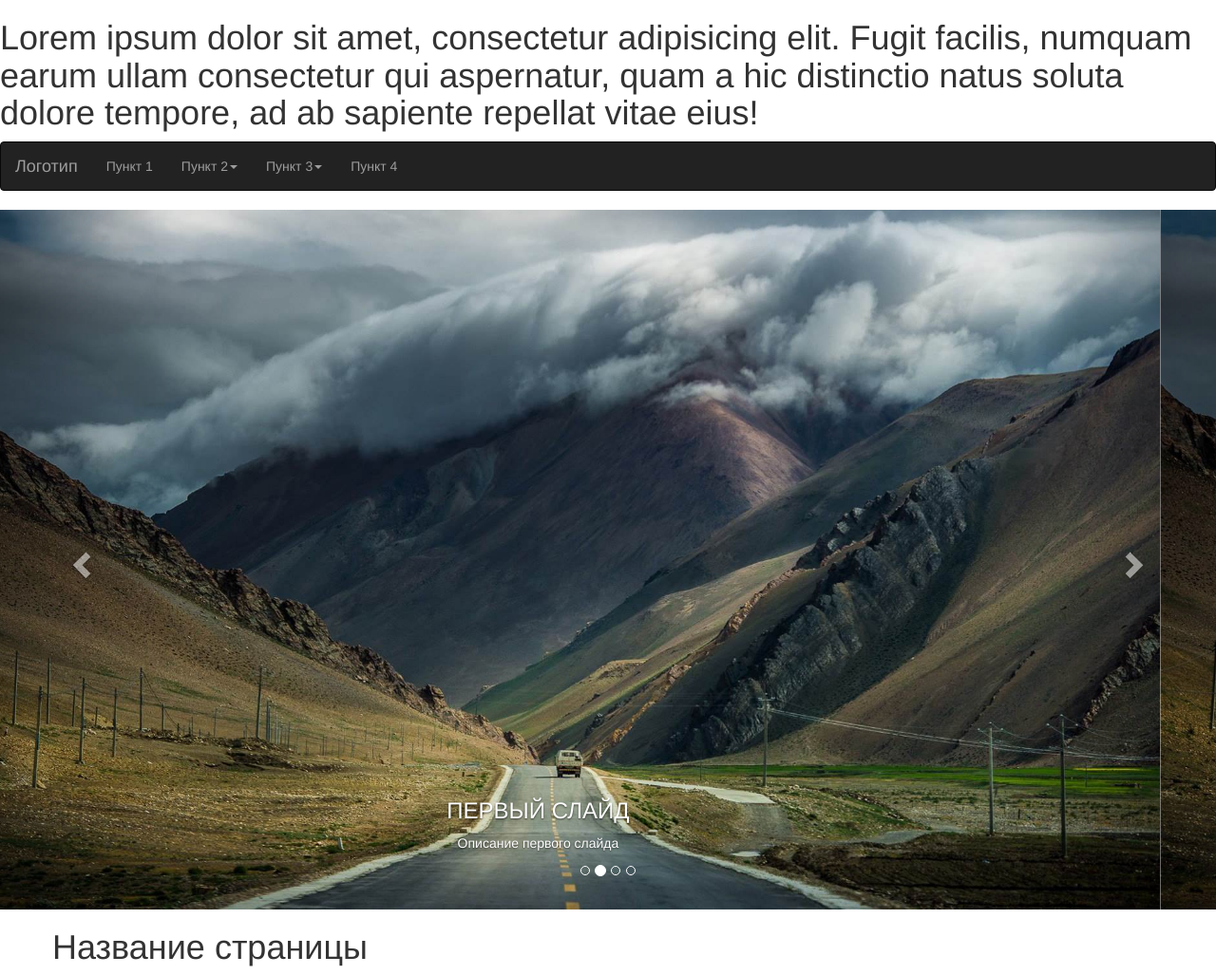
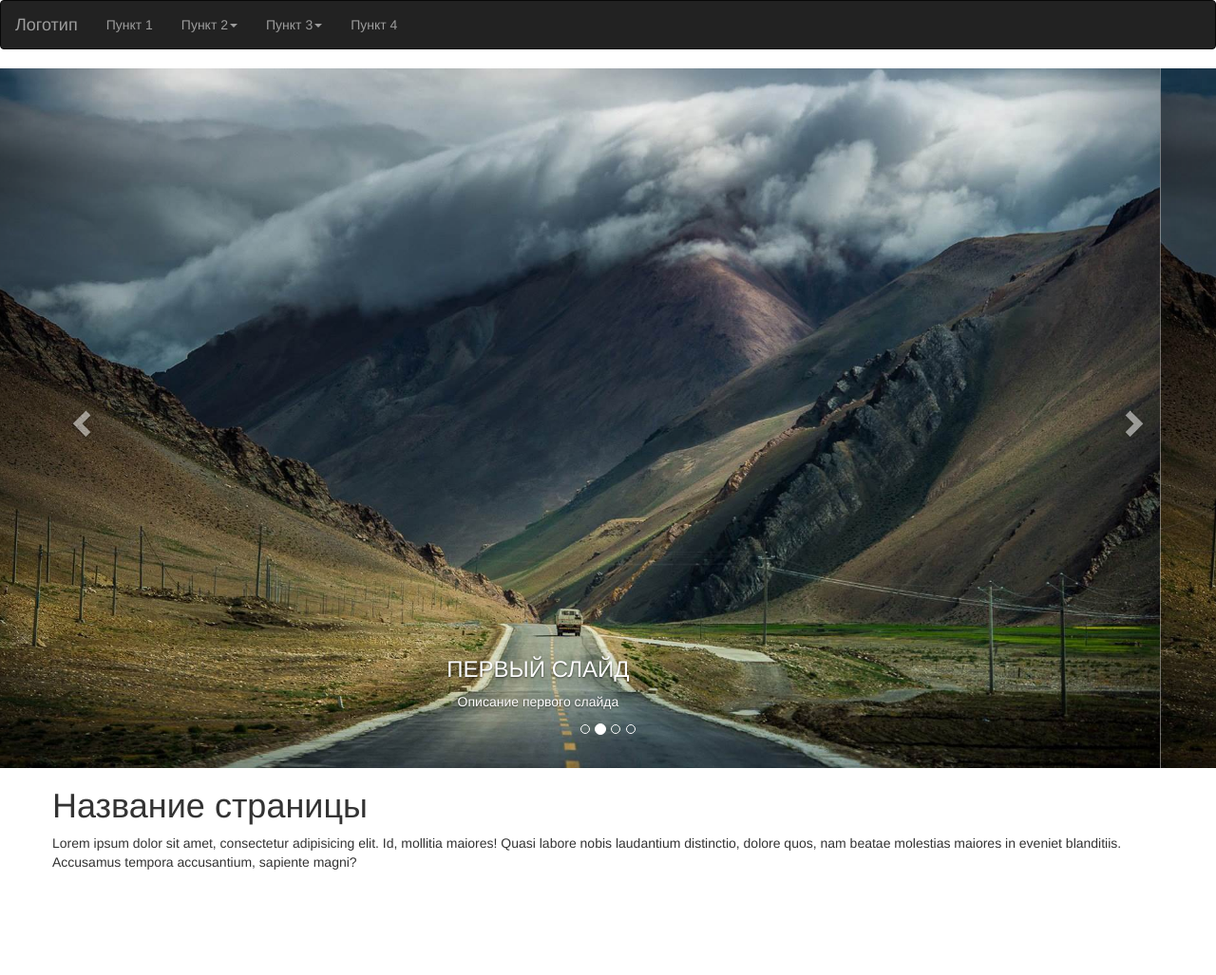
Before and after one commit to G0WARD/Attampts-at-writing, a plain HTML site: page index.html in a window 1280 px wide. Shown: the whole page at 95% size. After the commit the page ends 928 px from the top, so only its background shows below. Drawn offline with nearby package versions, Linux system fonts and the light colour scheme.

Commit message:
second commit

```diff
--- a/index.html
+++ b/index.html
@@ -19,7 +19,6 @@
     <![endif]-->
   </head>
   <body>
-     <h1>Lorem ipsum dolor sit amet, consectetur adipisicing elit. Fugit facilis, numquam earum ullam consectetur qui aspernatur, quam a hic distinctio natus soluta dolore tempore, ad ab sapiente repellat vitae eius!</h1>
       <div class="navbar navbar-inverse ">
             <div class="container-fluid">
                 <div class="navbar-header">
@@ -155,6 +154,10 @@
     <div class="container">
         <div class="row">
             <h1>Название страницы</h1>
+            <p>
+                Lorem ipsum dolor sit amet, consectetur adipisicing elit. Id, mollitia maiores! Quasi labore nobis laudantium distinctio,
+                dolore quos, nam beatae molestias maiores in eveniet blanditiis. Accusamus tempora accusantium, sapiente magni?
+            </p>
         </div>
     </div>
 
```
